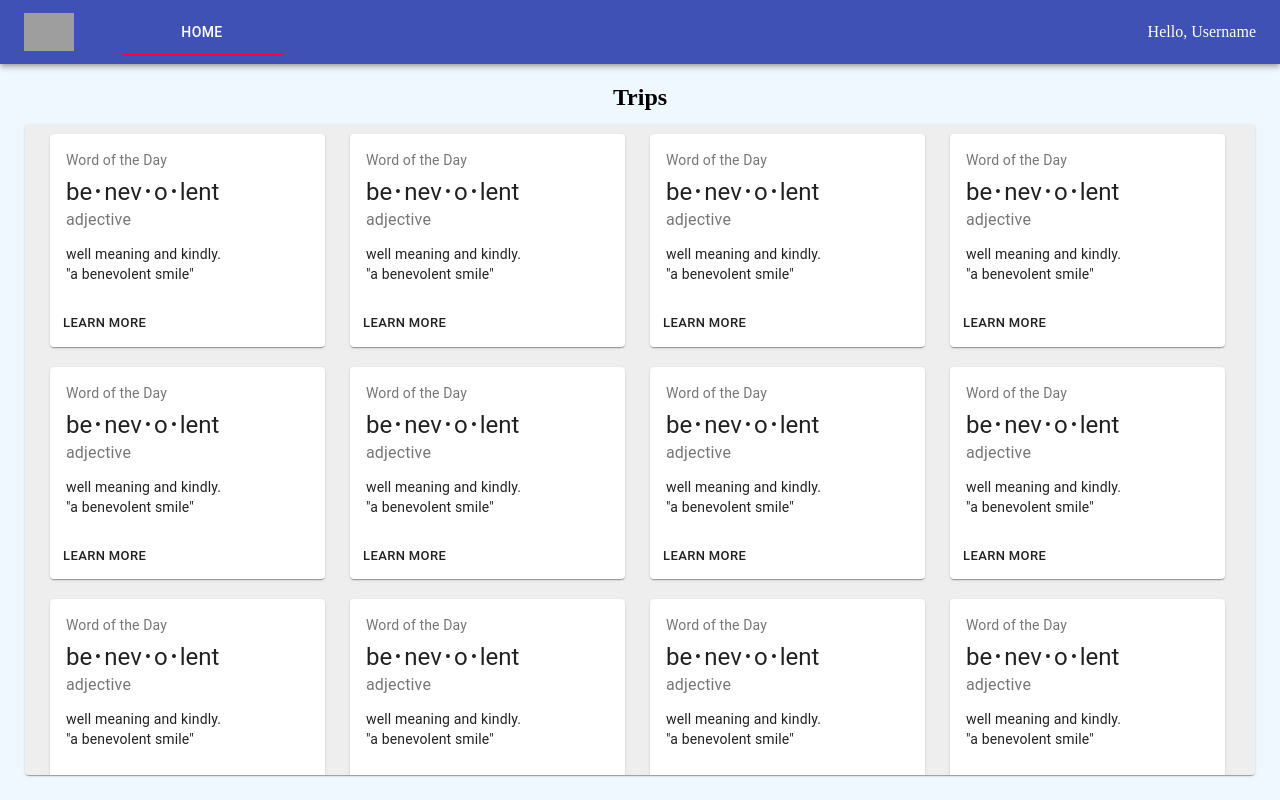
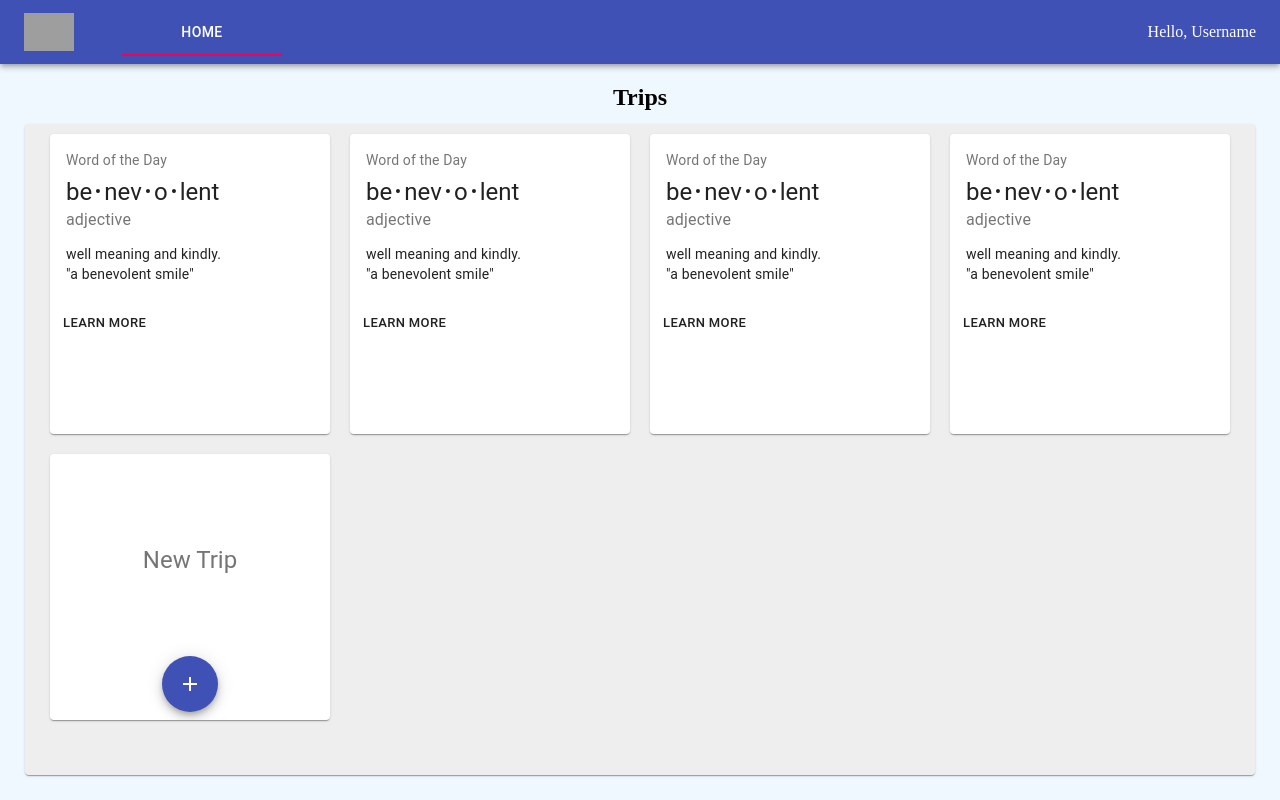
Before and after one commit to shadman-k/tripHub, a React app: page /home in a window 1280 px wide. Built offline with nearby package versions, Linux system fonts and the light colour scheme; grey boxes are pictures that could not be loaded.

Commit message:
Layout of new Trip complete

```diff
--- a/client/components/NewTrip.jsx
+++ b/client/components/NewTrip.jsx
@@ -3,14 +3,18 @@ import { makeStyles } from '@material-ui/core/styles';
 import Card from '@material-ui/core/Card';
 import CardActions from '@material-ui/core/CardActions';
 import CardContent from '@material-ui/core/CardContent';
-import Button from '@material-ui/core/Button';
 import Typography from '@material-ui/core/Typography';
+import AddIcon from '@material-ui/icons/Add';
+import Fab from '@material-ui/core/Fab';
+import { FullscreenExitTwoTone } from '@material-ui/icons';
 
 const useStyles = makeStyles({
   root: {
     minWidth: 275,
     margin: 10,
-    width: 100
+    maxHeight: 300 ,
+    display: 'flex',
+    flexDirection: 'column'
   },
   bullet: {
     display: 'inline-block',
@@ -18,11 +22,18 @@ const useStyles = makeStyles({
     transform: 'scale(0.8)',
   },
   title: {
-    fontSize: 14,
+    display: 'flex',
+    justifyContent: 'center',
+    marginTop: '30%',
   },
   pos: {
     marginBottom: 12,
   },
+  fab: {
+    display: 'flex',
+    justifyContent: 'center',
+    marginTop: '20%'
+  }
 });
 
 export default function SimpleCard() {
@@ -32,23 +43,12 @@ export default function SimpleCard() {
   return (
     <Card className={classes.root}>
       <CardContent>
-        <Typography className={classes.title} color="textSecondary" gutterBottom>
-          Word of the Day
-        </Typography>
-        <Typography variant="h5" component="h2">
-          be{bull}nev{bull}o{bull}lent
-        </Typography>
-        <Typography className={classes.pos} color="textSecondary">
-          adjective
-        </Typography>
-        <Typography variant="body2" component="p">
-          well meaning and kindly.
-          <br />
-          {'"a benevolent smile"'}
+        <Typography variant="h5" component="h2" className={classes.title} color='textSecondary'>
+          New Trip
         </Typography>
       </CardContent>
-      <CardActions>
-        <Button size="small">Learn More</Button>
+      <CardActions className={classes.fab}>
+        <Fab color='primary' aria-label='add' size='large'><AddIcon/></Fab>
       </CardActions>
     </Card>
   );
--- a/client/components/TripCard.jsx
+++ b/client/components/TripCard.jsx
@@ -10,7 +10,9 @@ const useStyles = makeStyles({
   root: {
     minWidth: 275,
     margin: 10,
-    width: 100
+    minHeight: 300,
+    display: 'flex',
+    flexDirection: 'column'
   },
   bullet: {
     display: 'inline-block',
--- a/client/containers/HomeContainer.jsx
+++ b/client/containers/HomeContainer.jsx
@@ -4,6 +4,7 @@ import { withStyles } from '@material-ui/core/styles';
 import Paper from '@material-ui/core/Paper';
 
 import TripCard from '../components/TripCard.jsx';
+import NewTrip from '../components/NewTrip.jsx'
 
 const mapStateToProps = (state) => ({
 
@@ -16,7 +17,7 @@ const mapDispatchToProps = {
 export class homeContainer extends Component {
   render() {
     let trips = [];
-    for(let i = 0; i < 29; i++){
+    for(let i = 0; i < 4; i++){
       trips.push(<TripCard />);
     }
     return (
@@ -25,6 +26,7 @@ export class homeContainer extends Component {
         <Paper className='all-trips-paper'>
           <div className='trip-grid'>
             {trips}
+            <NewTrip />
           </div>
         </Paper>
       </div>
```
